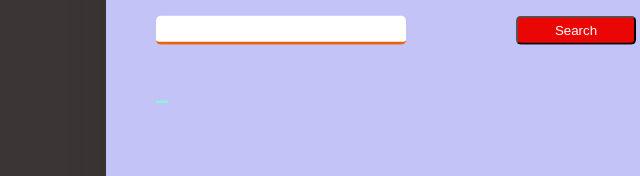
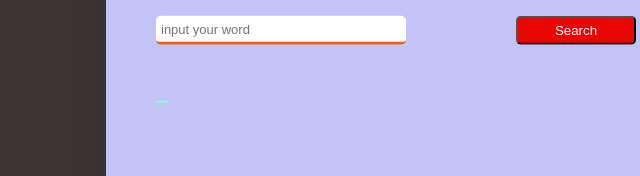
Before and after one commit to collinsln/Phase-1-Independent-Project, a plain HTML site: page index.html in a window 1280 px wide. Shown: the part 495-671 px from the top of the page, 4-644 px from the left. Drawn offline with Linux system fonts and the light colour scheme.

Commit message:
place holder

```diff
--- a/index.html
+++ b/index.html
@@ -40,7 +40,7 @@
 
 
         <div class="searchBox">
-           <input type="text" id="wordInput" >
+           <input type="text" id="wordInput" placeholder="input your word" >
 
            <button type="button" id="searchTab">Search</button>
 
```
